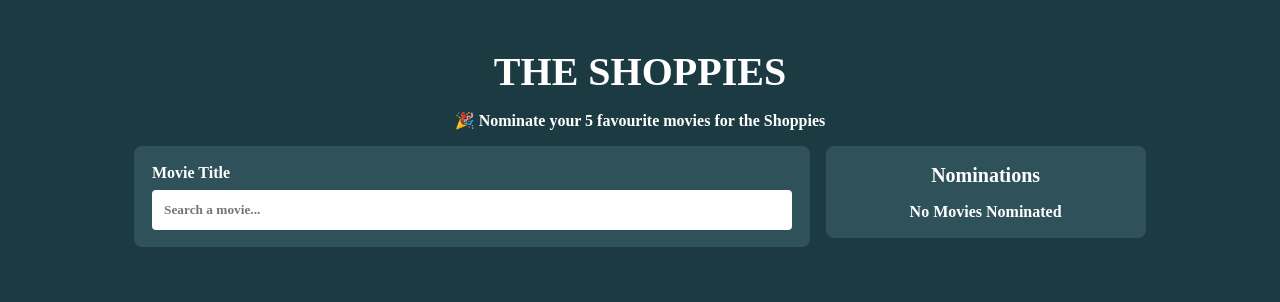
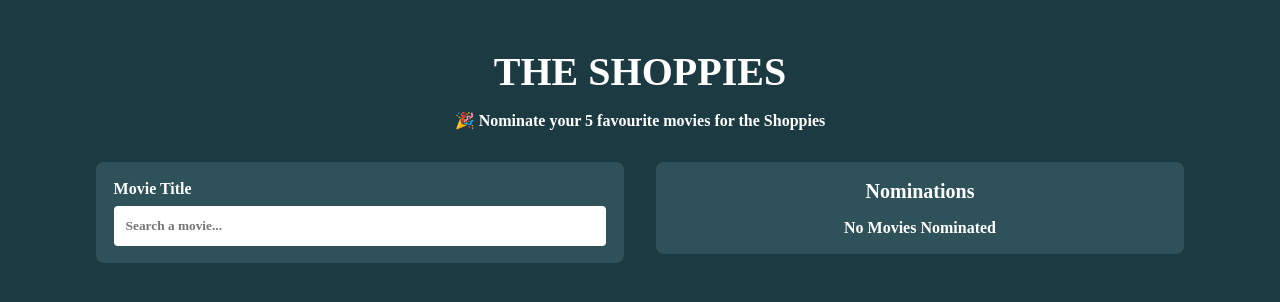
Before and after one commit to mrlnlng/Shoppies, a React (Create React App) app: page / in a window 1280 px wide. Shown: the top 302 px of the page. Built offline with nearby package versions, Linux system fonts and the light colour scheme.

Commit message:
first commit

```diff
--- a/src/App.css
+++ b/src/App.css
@@ -9,6 +9,7 @@ padding: 0;
 
 html{
   background-color: #1C3A41;
+  overflow-x: hidden;
 }
 
 .App-logo {
--- a/src/App.js
+++ b/src/App.js
@@ -2,12 +2,10 @@ import "./App.css";
 import Search from "./Search";
 import {
   makeStyles,
-  responsiveFontSizes,
   ThemeProvider,
 } from "@material-ui/core/styles";
 import Header from "./Header";
 import { createMuiTheme } from "@material-ui/core/styles";
-import Banner from "./Banner";
 const theme = createMuiTheme({
   palette: {
     primary: {
@@ -29,7 +27,8 @@ const useStyle = makeStyles({
     fontWeight: "500",
     flexDirection: "column",
     alignItems: "center",
-    width: "100vw",
+    justifyContent: "center",
+    // width: "100vw",
     backgroundColor: "#1C3A41",
     margin: "0",
     padding: "0",
--- a/src/Banner.js
+++ b/src/Banner.js
@@ -1,34 +1,41 @@
-import React, {useState} from "react";
+import React, { useEffect, useState } from "react";
 import { makeStyles } from "@material-ui/core/styles";
 import { Button } from "@material-ui/core";
 import Confetti from "react-dom-confetti";
 import WinnerCard from "./WinnerCard";
+import useMediaQuery from "@material-ui/core/useMediaQuery"
 const useStyle = makeStyles({
   container: {
-    width: "100vw",
-    height: "100vh",
-    position: "absolute",
+    width: "100%",
+    height: "100%",
     display: "flex",
     flexDirection: "row",
     alignItems: "center",
     justifyContent: "center",
     background: "hsla(0, 0%, 0%, 0.3)",
+    position: "fixed", /* Stay in place */
+    zIndex: "1", /* Sit on top */
+    left: "0",
+    top: "0",
+    overflow: "auto" /* Enable scroll if needed */
     // position: "sticky"
   },
-  banner: {
+  banner: props => ({
     background: "#567D86",
-    width: "30vw",
-    height: "70vh",
+    width: props.width,
+    // height: "70vh",
     borderRadius: "0.5rem",
     display: "flex",
     flexDirection: "column",
     alignItems: "center",
     justifyContent: "center",
-    padding: "4rem",
-  },
+    padding: "1rem",
+    zIndex: "10"
+  }),
   bannerTitle: {
-    fontSize: "2rem",
-    marginTop: "2rem",
+    fontSize: "1.75rem",
+    textAlign: "center",
+    // marginTop: "2rem",
     fontWeight: "600",
     marginBottom: "1rem",
     color: "#FFFFFF",
@@ -36,27 +43,46 @@ const useStyle = makeStyles({
   tryAgain: {
     display: "flex",
     fontSize: "1.25rem",
-    marginTop: "1rem",
-    marginBottom: "1rem",
+    // marginTop: "1rem",
+  },
+  confetti: {
+    display: "flex",
   },
 });
 
 const Banner = ({ nominations, setNominations }) => {
-  const [confetti, setConfetti] = useState(true)
-  const classes = useStyle();
+    let props;
+    const phoneMatches = useMediaQuery('(min-width: 800px)')
+  const [confetti, setConfetti] = useState(false);
+  if (phoneMatches) {
+      props = {
+        width: "30vw"
+      }
+  }
+  else {
+      props = {
+        width: "80vw"
+      }
+  }
+  const classes = useStyle(props);
+  useEffect(() => {
+    setConfetti(true);
+  }, []);
   const handleClick = () => {
     setNominations([]);
-    setConfetti(false)
+    setConfetti(false);
   };
   return (
     <div className={classes.container}>
-      <Confetti active={confetti}/>
       <div className={classes.banner}>
         <div className={classes.bannerTitle}>Your top 5 movies 🏆</div>
         <div>
           {nominations.map((movie, index) => (
             <WinnerCard key={index} movie={movie} />
           ))}
+        </div>
+        <div className={classes.confetti}>
+          <Confetti active={confetti} />
         </div>
         <div>
           <Button
--- a/src/Header.js
+++ b/src/Header.js
@@ -9,20 +9,30 @@ const useStyle = makeStyles({
         fontSize: "2.5rem",
         marginBottom: "1rem",
         marginTop: "3rem",
+        textAlign: "center"
     },
     subtitle: {
-        width: "70vw",
+        // width: "60vw",
         color: "#FFFFFF",
         fontWeight: "600",
         textAlign: "center"
+    },
+    header: {
+        display: "flex",
+        flexDirection: "column",
+        alignItems: "center",
+        justifyContent: "center"
+
     }
 })
 const Header =()=> {
     const classes = useStyle()
     return(
         <>
+        <div className={classes.header}>
     <div className={classes.title}>THE SHOPPIES</div>
     <div className={classes.subtitle}>🎉 Nominate your 5 favourite movies for the Shoppies</div>
+        </div>
 
     </>
     )
--- a/src/MovieCard.js
+++ b/src/MovieCard.js
@@ -1,29 +1,33 @@
-import React, { useState } from "react";
+import React from "react";
 import { makeStyles } from "@material-ui/core/styles";
 import { Button } from "@material-ui/core";
-
+import useMediaQuery from "@material-ui/core/useMediaQuery";
 const useStyle = makeStyles({
-  container: {
+  container: (props) => ({
     display: "flex",
-    flexDirection: "row",
-    justifyContent: "flex-start",
+    flexDirection: props.flexDirection,
+    justifyContent: "center",
     alignItems: "center",
     marginTop: "1rem",
     marginBottom: "1rem",
-    width: "50vw",
-},
-titleContainer: {
+    width: "100%",
+  }),
+  titleContainer: {
     marginLeft: "1rem",
     marginRight: "1rem",
-},
-nominateButton: {
+  },
+  nominateButton: props => ({
     color: "#FFFFFF",
     fontWeight: "600",
     boxShadow: "none",
+    marginTop: "0.25rem",
+    width: props.width,
     textTransform: "none",
-    borderRadius: "0.5rem"
-},
-whiteCard: {
+    borderRadius: "0.5rem",
+    textAlign: "center"
+
+  }),
+  whiteCard: (props) => ({
     borderRadius: "0.5rem",
     border: ".01rem",
     padding: ".5rem",
@@ -32,13 +36,28 @@ whiteCard: {
     width: "80%",
     color: "#FFFFFF",
     background: "#1F3E45",
-    marginRight: "1rem"
-},
+    marginRight: props.marginRight,
+  }),
 });
 const MovieCard = ({ movie, nominations, setNominations }) => {
-  const classes = useStyle();
+  const phoneMatches = useMediaQuery("(max-width: 800px)");
+  let props;
+  if (phoneMatches) {
+    props = {
+      flexDirection: "column",
+      marginRight: "0rem",
+      width: "91.5%"
+
+    };
+  } else {
+    props = {
+      flexDirection: "row",
+      marginRight: "1rem",
+      width: ""
+    };
+  }
+  const classes = useStyle(props);
   let { Title, Year, Poster } = movie;
-  // console.log(nominations)
   let nominated = nominations.indexOf(movie) !== -1;
   const handleClick = () => {
     if (nominations.length <= 5) {
@@ -75,7 +94,12 @@ const MovieCard = ({ movie, nominations, setNominations }) => {
               Nominate
             </Button>
           ) : (
-            <Button color="secondary" variant="contained" className={classes.nominateButton} onClick={handleClick}>
+            <Button
+              color="secondary"
+              variant="contained"
+              className={classes.nominateButton}
+              onClick={handleClick}
+            >
               Nominate
             </Button>
           )}
--- a/src/NomCard.js
+++ b/src/NomCard.js
@@ -5,7 +5,7 @@ import Remove from "./images/close.png";
 const useStyle = makeStyles({
   container: {
     display: "flex",
-    justifyContent: "flex-start",
+    justifyContent: "center",
     alignItems: "center",
     // marginTop: "1rem",
     // marginBottom: "1rem",
@@ -26,7 +26,7 @@ const useStyle = makeStyles({
     color: "#FFFFFF",
     justifyContent: "space-between",
     background: "#1F3E45",
-    marginRight: "1rem",
+    // marginRight: "1rem",
     "&:hover": {
           filter: "hue-rotate(-9deg) brightness(105%)",
           transitionDuraton : "800ms",
@@ -68,7 +68,7 @@ const NomCard = ({ movie, nominations, setNominations }) => {
             {Title} ({Year})
           </div>
           <div className={classes.remove}>
-            <img src={Remove} height="15" onClick={handleClick} />
+            <img src={Remove} height="15" alt="remove button" onClick={handleClick} />
           </div>
         </div>
       </div>
--- a/src/NominationBoard.js
+++ b/src/NominationBoard.js
@@ -1,5 +1,4 @@
 import React from "react";
-import { useState } from "react";
 import NomCard from "./NomCard";
 import { makeStyles } from "@material-ui/core/styles";
 
@@ -8,18 +7,20 @@ const useStyle = makeStyles({
     display: "flex",
     flexDirection: "column",
     alignItems: "center",
-    justifyContent: "flex-start",
+    justifyContent: "center",
     fontWeight: "600",
     background: "#2F5159",
     padding: "1.1rem",
     borderRadius: "0.5rem",
-    // marginLeft: "1rem",
     color: "#FFFFFF",
-    // width: "30vw"
+    // width: "80%"
   },
   containerTitle: {
       fontSize: "1.25rem",
       marginBottom: "1rem"
+  },
+  description: {
+      textAlign: "center"
   }
 });
 const NomationationBoard = ({ nominations, setNominations }) => {
@@ -43,7 +44,7 @@ const NomationationBoard = ({ nominations, setNominations }) => {
             })}
           </>
         ) : (
-          <div>No Movies Nominated</div>
+          <div className={classes.description}>No Movies Nominated</div>
         )}
       </div>
     </>
--- a/src/Search.js
+++ b/src/Search.js
@@ -12,7 +12,15 @@ const useStyle = makeStyles({
     display: "flex",
     flexDirection: props.flexDirection,
     marginTop: "1rem",
-    maxWidth: "100vw",
+    maxWidth: props.maxWidth,
+    justifyContent: "center",
+    alignItems: props.alignItems,
+    "& > div": {
+      width : "60%",
+        margin: "1rem",
+    },
+    width: "70rem",
+    margin: "1.5rem",
   }),
   searchContainer: {
     display: "flex",
@@ -21,7 +29,6 @@ const useStyle = makeStyles({
   nomBoard: (props) => ({
     marginTop: props.marginTop,
     marginLeft: props.marginLeft,
-    width: props.width,
   }),
 });
 const Search = () => {
@@ -35,14 +42,17 @@ const Search = () => {
       flexDirection: "column",
       marginTop: "1rem",
       marginLeft: "0rem",
-      width: "100vw",
+      maxWidth: "100%",
+      alignItems: "center"
     };
   } else {
     props = {
       flexDirection: "row",
       marginTop: "0rem",
       marginLeft: "1rem",
-      width: "25vw",
+      marginBottom: "0rem",
+      maxWidth: "100%",
+      alignItems: "flex-start"
     };
   }
   const classes = useStyle(props);
--- a/src/SearchBar.js
+++ b/src/SearchBar.js
@@ -14,7 +14,7 @@ const useStyle = makeStyles({
         borderRadius: "0.5rem"
     },
     input: {
-        width: "50vw",
+        width: "100%",
         padding: ".75rem",
         border: "none",
         borderRadius: "0.25rem",
--- a/src/SearchResult.js
+++ b/src/SearchResult.js
@@ -20,6 +20,9 @@ const useStyle = makeStyles({
     padding: "1.1rem",
     borderRadius: "0.5rem",
   },
+  noResults: {
+    color: "#eceff4",
+  }
 });
 const SearchResult = ({ movieTitle, setNominations, nominations }) => {
   // const [movieSearch, setMovieSearch] = useState("");
@@ -44,6 +47,8 @@ const SearchResult = ({ movieTitle, setNominations, nominations }) => {
       {/* {console.log("nomations4", nominations)} */}
       <div className={classes.resultsFor}>Results for "{movieTitle}"</div>
       <div className={classes.container}>
+
+        {movieResults.length === 0 && <div className={classes.noResults}>No results found </div>}
         {movieResults.map((movie, index) => {
           return (
             <MovieCard
```
Also changed, not shown: 1 other file (tests, documents, lock files or other folders).
